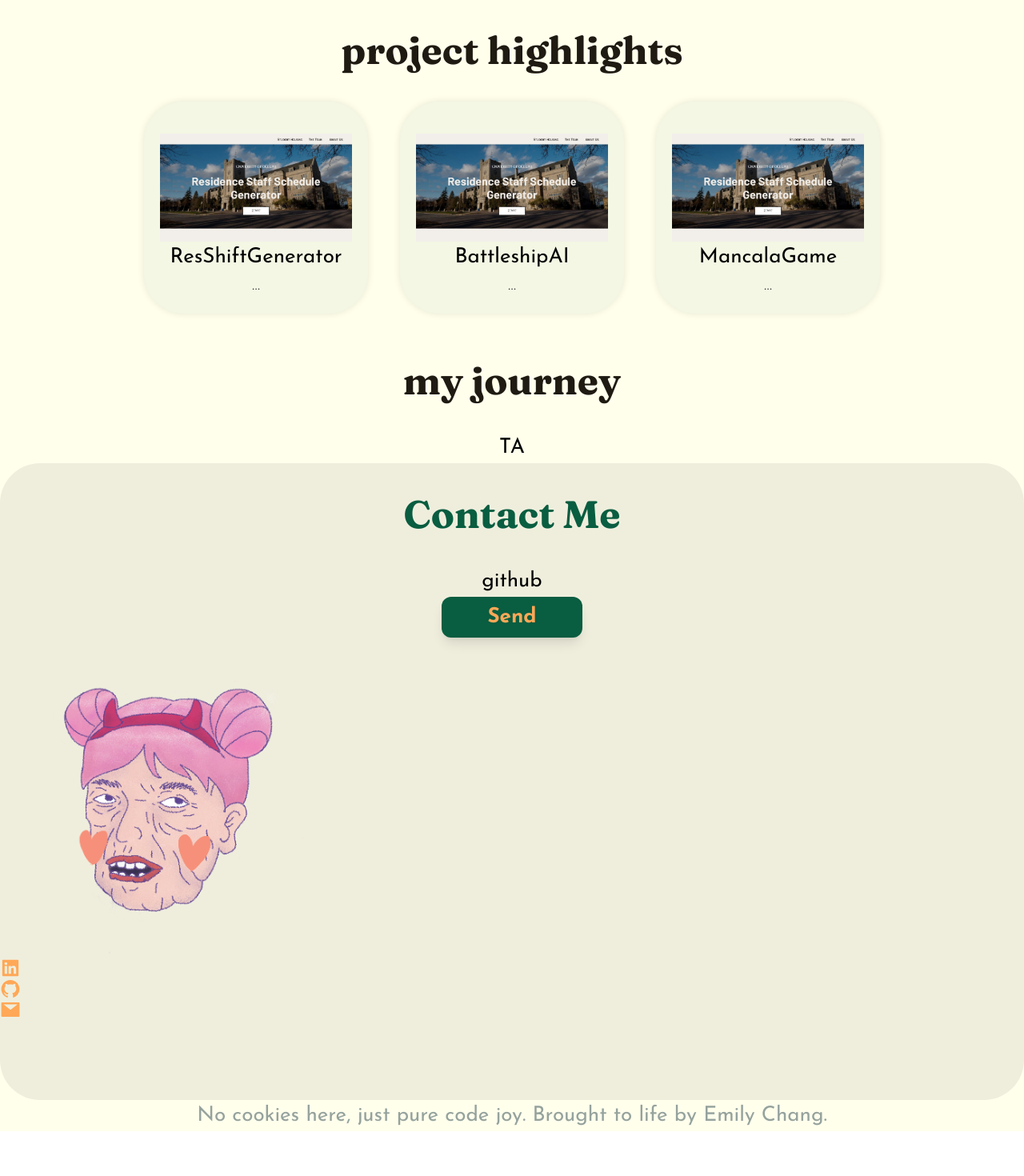
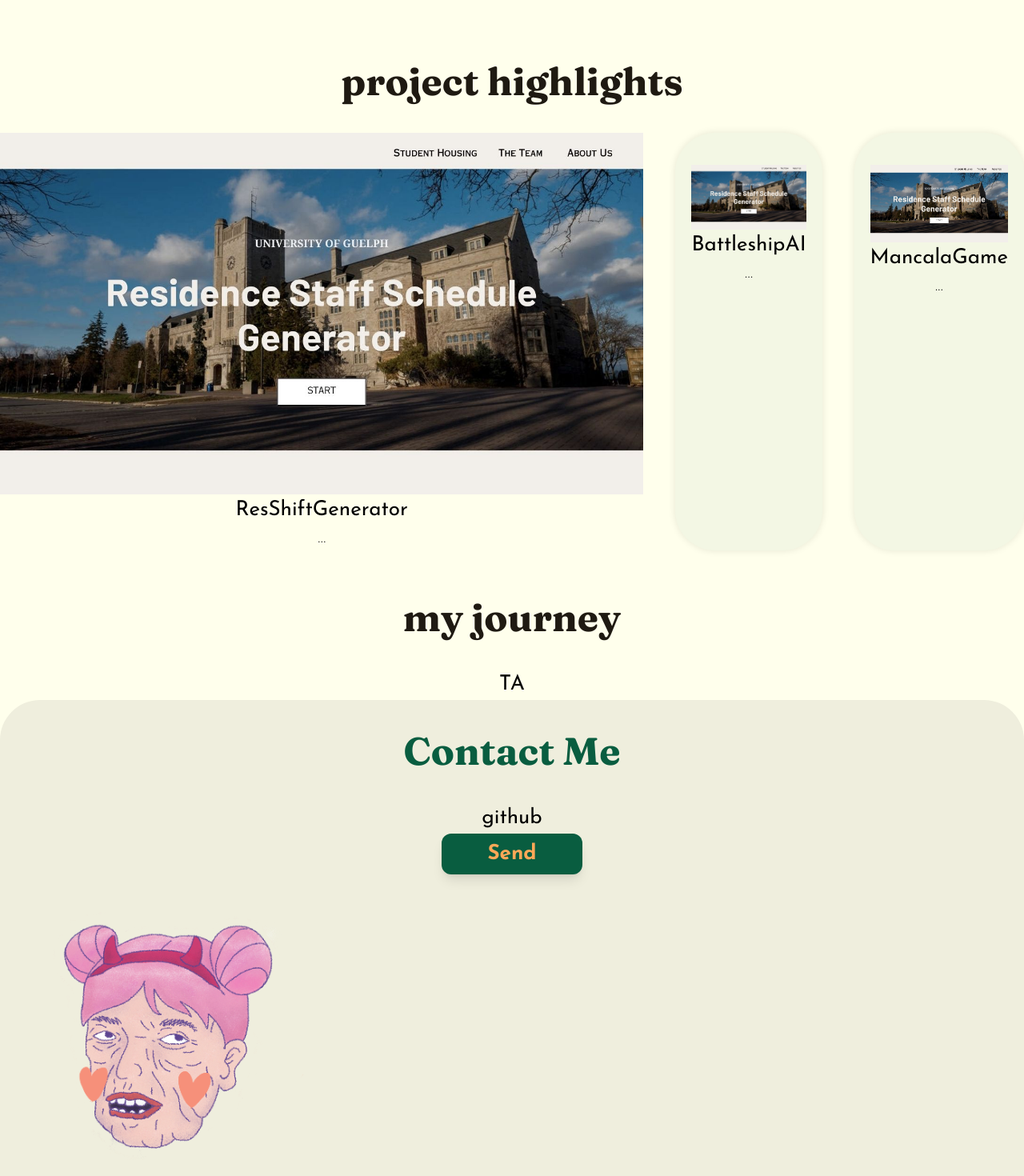
Before and after one commit to milychang19/my-portfolio, a React (Create React App) app: page / in a window 1280 px wide. Shown: the part 1380-2850 px from the top of the page at 80% size. Before the commit the page ends 2794 px from the top, so only its background shows below. Built offline with nearby package versions, Linux system fonts and the light colour scheme.

Commit message:
new colour

```diff
--- a/src/App.css
+++ b/src/App.css
@@ -8,14 +8,6 @@
   font-size: calc(10px + 2vmin);
 }
 
-
-/* Projects */
-.project-container{
-  display: flex;
-  gap: 40px;
-  justify-content: center;
-  /* margin: 20px; */
-}
 .project-card{
   background-color: #F3F7E4;
   border-radius: 50px;
@@ -24,11 +16,6 @@
   justify-content: center;
   padding: 20px;
   padding-top: 40px;
-}
-.card-img{
-  height: auto;
-  max-width: 100%;
-  width: auto;
 }
 
 .description{
@@ -50,17 +37,3 @@
   height: 400px;
   width: 400px;
 }
-.icon{
-  color: #FFA857;
-
-}
-
-.icon:hover{
-  color: #FDB777;
-}
-
-
-/* Footer */
-.end-notes{
-  color:#95A29D;
-}
--- a/src/pages/About.jsx
+++ b/src/pages/About.jsx
@@ -1,6 +1,7 @@
 import React from 'react';
 
 const selfIntro = "Hello! My name is Emily. I'm a computer science student with a passion for solving logic problems and creating art. I thrive on challenging work that drives me to learn and grow every day. On campus, I serve as a residence assistant, building strong relationships to support students in their university life. I bring passion to everything I do, from academic projects to personal hobbies. Outside of work and studies, I appreciate artistic endeavors. Sometimes, I lose myself for hours creating new Spotify playlists or get wrapped up by a good film.";
+const quote = "“The only way to do great work is to love what you do”-Steve Jobs";
 
 const About = () => {
   return (
@@ -8,6 +9,7 @@ const About = () => {
       <h1 className="font-sub text-7xl text-blue italic font-xbold pr-24">About</h1>
       <h1 className="font-sub text-7xl text-blue italic font-xbold pl-28 relative top-[-10px]">Me</h1>
       <p className="px-52 py-5">{selfIntro}</p>
+      <p className="italic">{quote}</p>
     </section>
   );
 };
--- a/src/pages/Footer.jsx
+++ b/src/pages/Footer.jsx
@@ -3,8 +3,8 @@ import React from 'react';
 
 const Footer = () => {
     return (
-      <section id="footer">
-        <p className="end-notes">No cookies here, just pure code joy. Brought to life by Emily Chang.</p>
+      <section id="footer" className="p-10">
+        <p className="text-grey pt-6 text-base">No cookies here, just pure code joy. Brought to life by Emily Chang.</p>
       </section>
     );
   };
--- a/src/pages/Projects.jsx
+++ b/src/pages/Projects.jsx
@@ -24,19 +24,19 @@ const Projects = () => {
   return (
     <section id="projects" className="my-5">
       <h1 className="font-sub text-5xl font-bold text-brown p-10">project highlights</h1>
-      <div class="project-container">
-        <div class="project-card">
-          <img src={project1} alt="" class="card-img"></img>
+      <div className="flex gap-x-10 place-content-center">
+        <div className="">
+          <img src={project1} alt=""></img>
           <h3><a href="https://github.com/milychang19/ResShiftGenerator" target="_blank" rel="noreferrer">ResShiftGenerator</a></h3>
           <p class="description">...</p>
         </div>
         <div class="project-card">
-          <img src={project1} alt="" class="card-img"></img>
+          <img src={project1} alt="" ></img>
           <h3><a href="https://github.com/milychang19/BattleshipGameAI" target="_blank" rel="noreferrer">BattleshipAI</a></h3>
           <p class="description">...</p>
         </div>
         <div class="project-card">
-          <img src={project1} alt="" class="card-img"></img>
+          <img src={project1} alt=""></img>
           <h3><a href="https://github.com/milychang19/MancalaGame" target="_blank" rel="noreferrer">MancalaGame</a></h3>
           <p class="description">...</p>
         </div>
--- a/tailwind.config.js
+++ b/tailwind.config.js
@@ -10,6 +10,7 @@ module.exports = {
         'yellow': '#FFA857',
         'brown': '#1F1A12',
         'matcha': '#EFEEDD',
+        'grey': '#95A29D',
         'sun': '#FDB777',
         'forest': '#074D35',
       },
```
Also changed, not shown: src/pages/Journey.jsx (+26 -0 lines).
